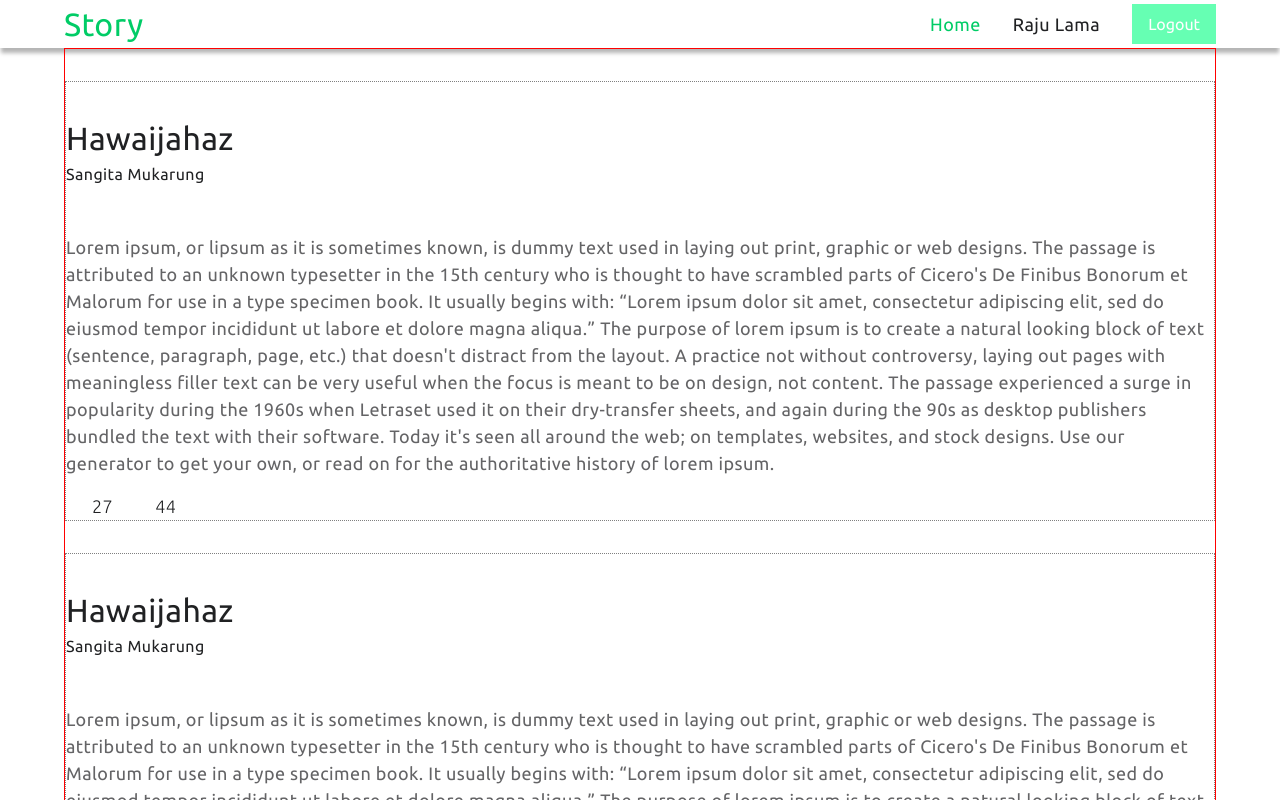
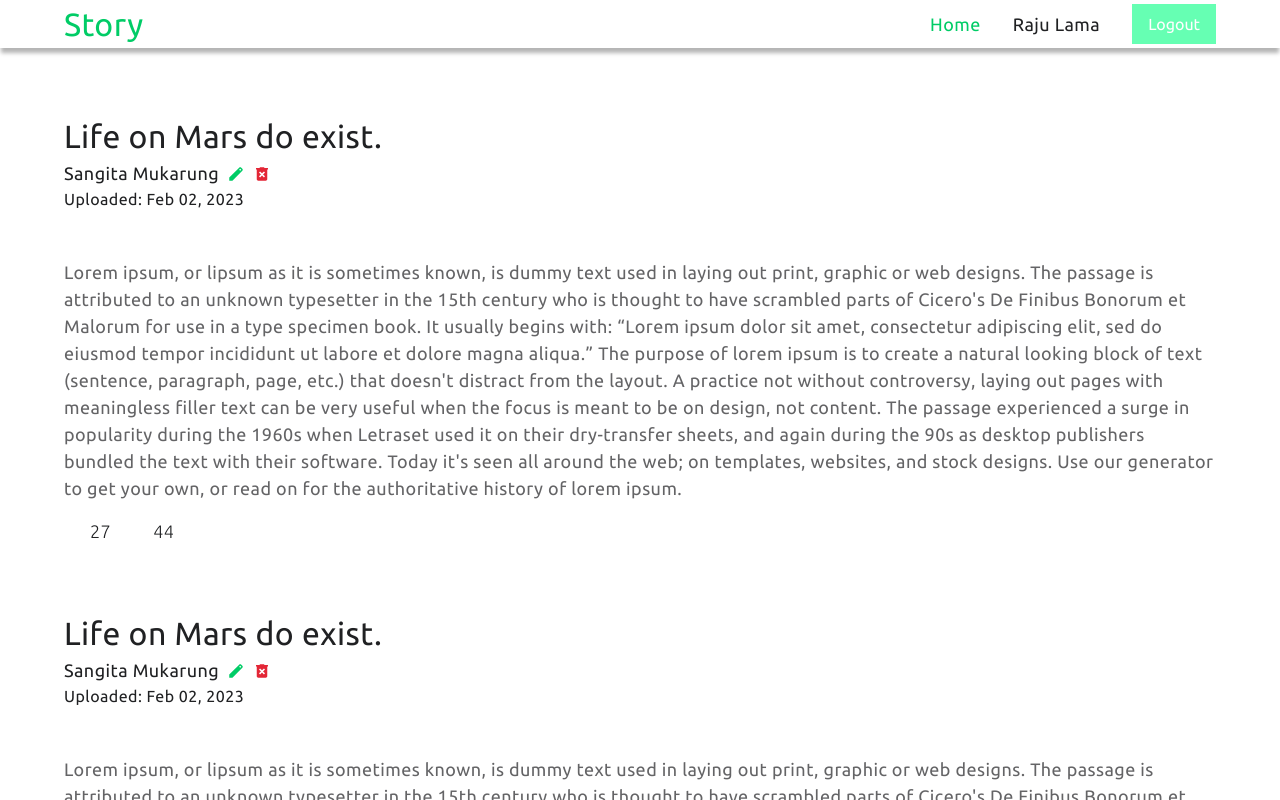
Before and after one commit to rajutamanglama63/express-session-stories, a React (Create React App) app in the folder client/: page / in a window 1280 px wide. Shown: the top 800 px of the page. Built offline with nearby package versions, Linux system fonts and the light colour scheme; some icons are missing.

Commit message:
feat: head of card styled

```diff
--- a/client/src/components/Card.js
+++ b/client/src/components/Card.js
@@ -2,12 +2,23 @@ import { Icon } from "@iconify/react";
 
 const Card = () => {
   return (
-    <div style={{ border: "1px dotted grey" }} className="region-margin-sm">
+    <div className="region-margin-sm">
       <div className="flex block-view region-sm">
-        <div>
-          <p className="h4">Hawaijahaz</p>
+        <p className="h4">Life on Mars do exist.</p>
+        <div className="flex align-center">
+          <p className="h6">Sangita Mukarung</p>
+          <Icon
+            icon="material-symbols:edit"
+            className="region-left-margin-tn btn-edit"
+          />
+          <Icon
+            icon="material-symbols:delete-forever"
+            className="region-left-margin-tn btn-del"
+          />
         </div>
-        <p className="one-font-size">Sangita Mukarung</p>
+        <p className="one-font-size">
+          Uploaded: <span>Feb 02, 2023</span>
+        </p>
       </div>
       <div className="region-tn">
         <p className="paragraph paragraph-color">
--- a/client/src/pages/Home.js
+++ b/client/src/pages/Home.js
@@ -3,7 +3,7 @@ import Card from "../components/Card";
 
 const Home = () => {
   return (
-    <div className="wrapper" style={{ border: "1px solid red" }}>
+    <div className="wrapper">
       <Card />
       <Card />
       <Card />
--- a/client/src/styles/scss/_tokens.scss
+++ b/client/src/styles/scss/_tokens.scss
@@ -8,6 +8,7 @@ $secondary-font: "Nunito", sans-serif;
 $primary-color: #66ffb3;
 $primary-color-dark: #00cc66;
 $secondary-color: #e32636;
+$secondary-color-light: #f4717c;
 $text-color: #202123;
 $paragraph-color: #646466;
 $light-color: #ffffff;
--- a/client/src/styles/scss/block/_button.scss
+++ b/client/src/styles/scss/block/_button.scss
@@ -40,10 +40,20 @@
 
   .btn-del{
     color: $secondary_color;
+    cursor: pointer;
+
+    &:hover {
+      color: $secondary-color-light;
+    }
   }
 
   .btn-edit{
-    color: $primary-color;
+    color: $primary-color-dark;
+    cursor: pointer;
+
+    &:hover {
+      color: $primary-color;
+    }
   }
 
   .like-cmnt-btn {
```
